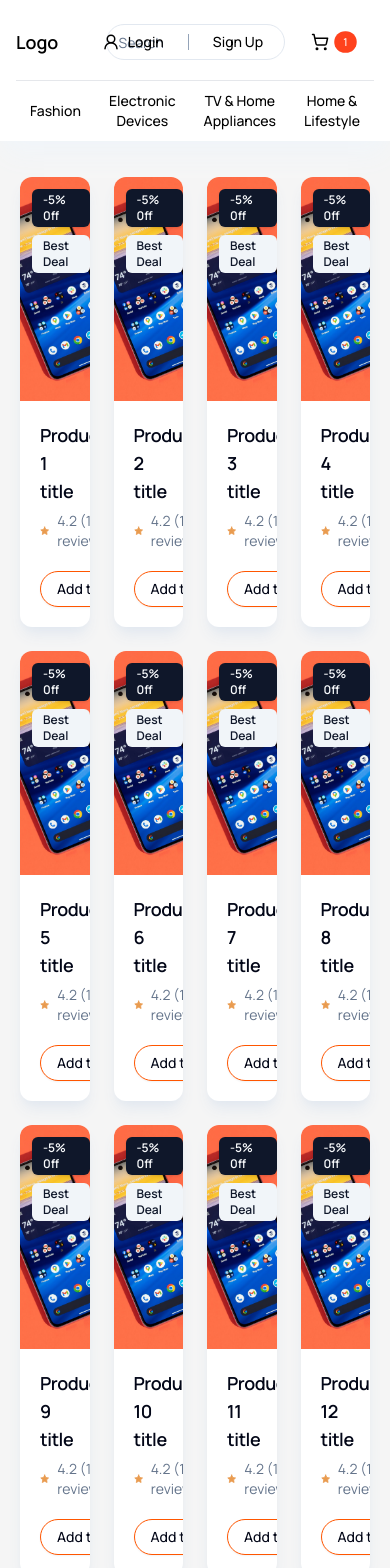
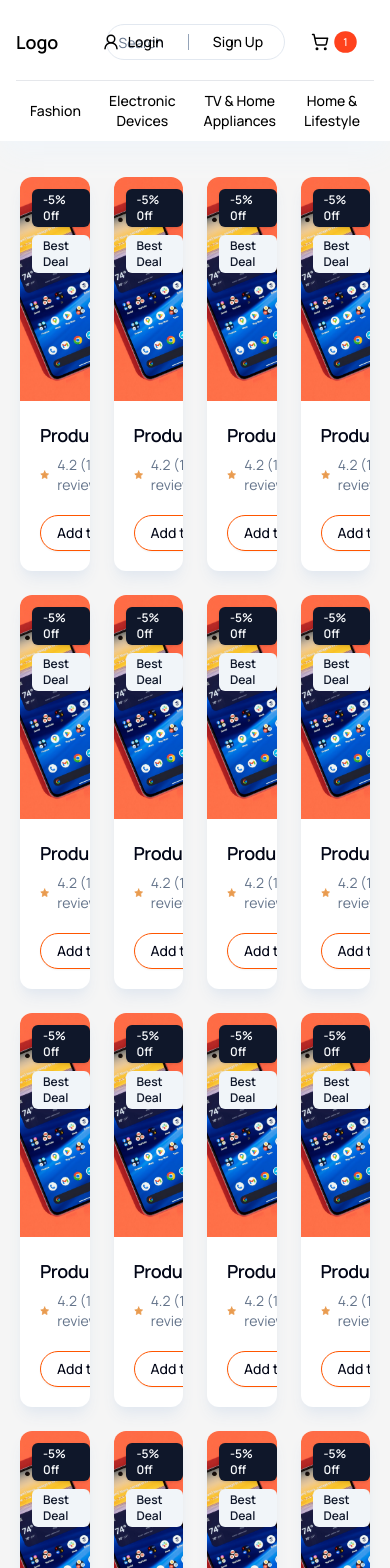
Before and after one commit to sagarkhadka/shop, a Next.js app: page /product in a window 390 px wide. Shown: the top 1568 px of the page. Built offline with nearby package versions, Linux system fonts and the light colour scheme.

Commit message:
sano update

```diff
--- a/app/layout.tsx
+++ b/app/layout.tsx
@@ -1,5 +1,5 @@
+import { Manrope } from 'next/font/google'
 import type { Metadata } from 'next'
-import { Manrope } from 'next/font/google'
 
 import '@/styles/globals.css'
 import Provider from './Provider'
@@ -9,8 +9,8 @@ import Footer from '@/components/Footer'
 const manrope = Manrope({ subsets: ['latin'] })
 
 export const metadata: Metadata = {
-  title: 'My Shop',
-  description: 'Multi vendor shopping app'
+  title: 'Chahana Store',
+  description: `Nepal's best top rated online shopping platform`
 }
 
 export default function RootLayout({
--- a/components/Category.tsx
+++ b/components/Category.tsx
@@ -70,7 +70,7 @@ const Category = () => {
       <section className='section-space'>
         <div className='container'>
           <SectionHeadline title='Category' />
-          <div className='grid grid-cols-2 rounded-lg bg-slate-50 shadow-2xl shadow-gray-200/80 sm:grid-cols-4 md:grid-cols-6'>
+          <div className='grid grid-cols-2 rounded-lg bg-white shadow-2xl shadow-gray-200/80 sm:grid-cols-4 md:grid-cols-6'>
             {data.map(({ title, imageUrl }) => (
               <div
                 key={title}
--- a/components/ProductCard.tsx
+++ b/components/ProductCard.tsx
@@ -11,6 +11,7 @@ import {
 import { Button } from './ui/button'
 import { currencyFormat } from '@/utils/currencyFormat'
 import { Badge } from './ui/badge'
+import Link from 'next/link'
 
 interface ICardProps {
   productTitle: string
@@ -34,9 +35,11 @@ const ProductCard = ({ productTitle, imageUrl }: ICardProps) => {
           />
         </div>
         <CardHeader className='p-5'>
-          <CardTitle className='text-lg font-semibold'>
-            {productTitle}
-          </CardTitle>
+          <Link href='/product' className='w-fit'>
+            <CardTitle className='line-clamp-1 text-lg font-semibold duration-200 hover:text-primary-orange'>
+              {productTitle}
+            </CardTitle>
+          </Link>
           <CardDescription className='flex items-center justify-between'>
             <span className='flex items-center gap-2'>
               <Star color='#e99b4f' fill='#e99b4f' size={16} />
```
Also changed, not shown: 1 other file (tests, documents, lock files or other folders).
